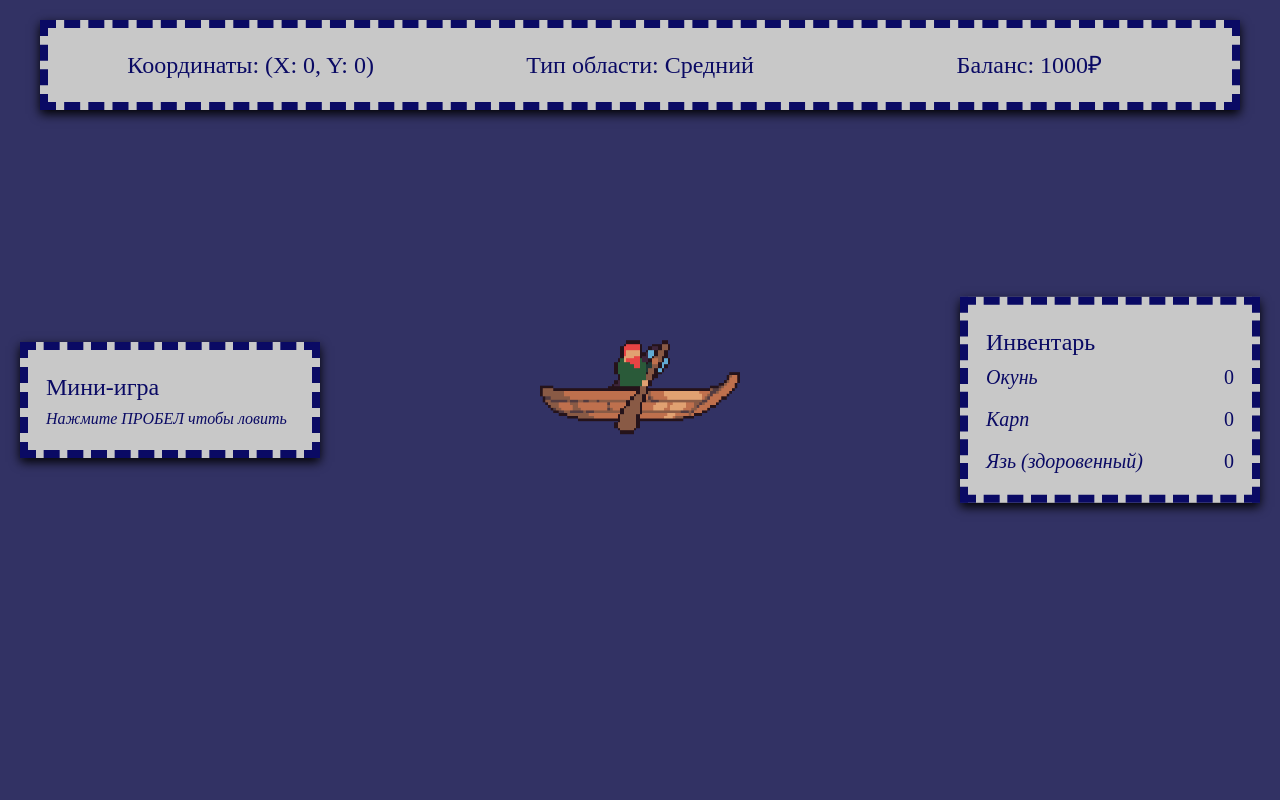
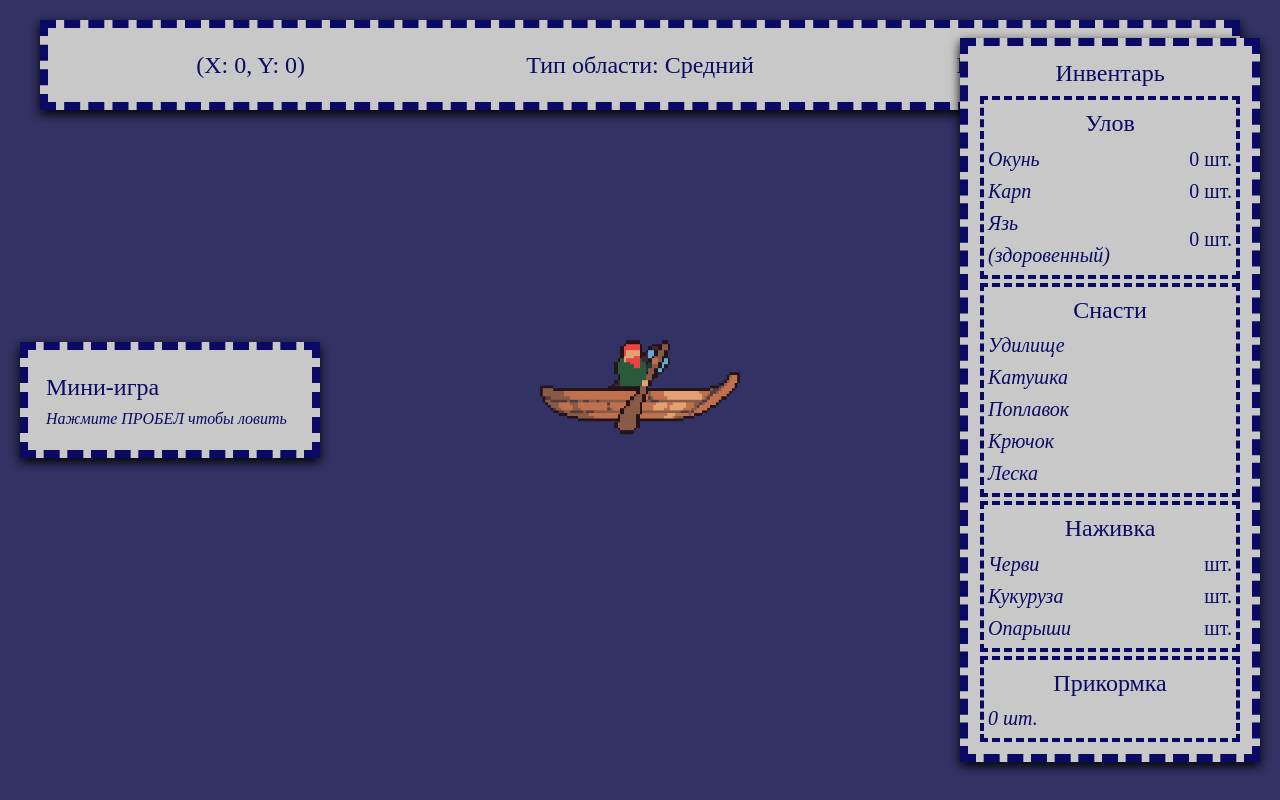
Before and after one commit to reznikovkg/vue-3-docker-compose, a Vue app in the folder vue/: page / in a window 1280 px wide. Built offline with nearby package versions, Linux system fonts and the light colour scheme; a web font is replaced by a local one.

Commit message:
Немного изменяет InfoBar и добавляет поля для снастей, наживки и прикормки в Inventory.vue

```diff
--- a/vue/src/components/InfoBar.vue
+++ b/vue/src/components/InfoBar.vue
@@ -1,6 +1,6 @@
 <template>
   <div class="infobar">
-    <span class="infobar__text">Координаты: (X: {{ boat.x }}, Y: {{ boat.y }})</span>
+    <span class="infobar__text">(X: {{ boat.x }}, Y: {{ boat.y }})</span>
     <span class="infobar__text">Тип области: {{ currentZone }}</span>
     <span class="infobar__text">Баланс: {{ balance }}₽</span>
   </div>
--- a/vue/src/components/Inventory.vue
+++ b/vue/src/components/Inventory.vue
@@ -5,19 +5,78 @@
     </div>
 
     <div class="inventory__list">
+      <span class="inventory__title">Улов</span>
+
       <div class="inventory__item">
         <span class="inventory__label">Окунь</span>
-        <span class="inventory__value">{{ inventory.common }}</span>
+        <span class="inventory__value">{{ inventory.common }} шт.</span>
       </div>
 
       <div class="inventory__item">
         <span class="inventory__label">Карп</span>
-        <span class="inventory__value">{{ inventory.rare }}</span>
+        <span class="inventory__value">{{ inventory.rare }} шт.</span>
       </div>
 
       <div class="inventory__item">
-        <span class="inventory__label">Язь (здоровенный)</span>
-        <span class="inventory__value">{{ inventory.legendary }}</span>
+        <span class="inventory__label">Язь <br>(здоровенный)</span>
+        <span class="inventory__value">{{ inventory.legendary }} шт.</span>
+      </div>
+    </div>
+
+    <div class="inventory__list">
+      <span class="inventory__title">Снасти</span>
+
+      <div class="inventory__item">
+        <span class="inventory__label">Удилище</span>
+        <span class="inventory__value"></span>
+      </div>
+
+      <div class="inventory__item">
+        <span class="inventory__label">Катушка</span>
+        <span class="inventory__value"></span>
+      </div>
+
+      <div class="inventory__item">
+        <span class="inventory__label">Поплавок</span>
+        <span class="inventory__value"></span>
+      </div>
+
+      <div class="inventory__item">
+        <span class="inventory__label">Крючок</span>
+        <span class="inventory__value"></span>
+      </div>
+
+      <div class="inventory__item">
+        <span class="inventory__label">Леска</span>
+        <span class="inventory__value"></span>
+      </div>
+    </div>
+
+    <div class="inventory__list">
+      <span class="inventory__title">Наживка</span>
+
+      <div class="inventory__item">
+        <span class="inventory__label">Черви</span>
+        <span class="inventory__value"> шт.</span>
+      </div>
+
+      <div class="inventory__item">
+        <span class="inventory__label">Кукуруза</span>
+        <span class="inventory__value"> шт.</span>
+      </div>
+
+      <div class="inventory__item">
+        <span class="inventory__label">Опарыши</span>
+        <span class="inventory__value"> шт.</span>
+      </div>
+    </div>
+
+    <div class="inventory__list">
+      <span class="inventory__title">Прикормка</span>
+
+      <div class="inventory__item">
+        <span class="inventory__label">0 шт.</span>
+        <span class="inventory__value"></span>
       </div>
     </div>
   </div>
@@ -40,7 +99,7 @@ const inventory = computed(() => store.getters['game/getInventory'])
 
   width: 300px;
 
-  padding: 18px;
+  padding: 8px;
   background-color: rgb(200, 200, 200);
   border: 8px dashed rgb(10, 10, 100);
   box-shadow: 0 4px 10px rgb(0, 0, 0);
@@ -50,19 +109,22 @@ const inventory = computed(() => store.getters['game/getInventory'])
     color: rgb(10, 10, 100);
     font-size: 24px;
     font-style: bold;
+    text-align: center;
   }
 
   &__list {
     display: flex;
     flex-direction: column;
-    gap: 10px;
+    background-color: rgb(200, 200, 200);
+    border: 4px dashed rgb(10, 10, 100);
+    padding: 4px;
+    margin: 4px;
   }
 
   &__item {
     display: flex;
     align-items: center;
     justify-content: space-between;
-    gap: 10px;
   }
 
   &__label {
```
